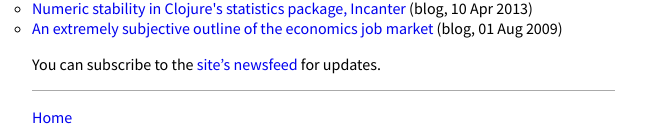
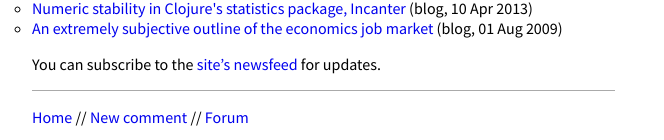
Before and after one commit to mmkuang/grayclhn.github.io, a Jekyll site: the page built from index.md, in a window 1280 px wide. Shown: the part 1752-1892 px from the top of the page, without its empty margins (0-664 px from the left). Built offline with Jekyll 4.4.1, drawn with Linux system fonts in a browser that asks for light colours; Markdown is read by kramdown in place of the engine named in the settings.

Commit message:
[#1] Add links to GitHub issues for commenting
This commit adds two links to each page, a "new comment" link that
opens a new issue on GitHub, and a "forum" link that takes people to
the GitHub issue tracker. We'll see if this is a smart approach to
commenting or not. (Probably not.)

Closes #1

```diff
--- a/_layouts/blog.html
+++ b/_layouts/blog.html
@@ -19,7 +19,11 @@
 
 	{% include cc.html %}
 
-	<p><a href="/">Home</a></p>
+	<p>
+	  <a href="/">Home</a> //
+	  <a href="https://github.com/grayclhn/grayclhn.github.io/issues/new">New comment</a> //
+	  <a href="https://github.com/grayclhn/grayclhn.github.io/issues">Forum</a>
+	</p>
       </section>
     </div>
   </body>
--- a/_layouts/default.html
+++ b/_layouts/default.html
@@ -13,7 +13,11 @@
 	<hr>
 	{{ content }}
 	<hr>
-	<a href="/">Home</a>
+	<p>
+	  <a href="/">Home</a> //
+	  <a href="https://github.com/grayclhn/grayclhn.github.io/issues/new">New comment</a> //
+	  <a href="https://github.com/grayclhn/grayclhn.github.io/issues">Forum</a>
+	</p>
       </section>
     </div>
   </body>
--- a/_layouts/front.html
+++ b/_layouts/front.html
@@ -14,7 +14,11 @@
 	<hr>
 	{{ content }}
 	<hr>
-	<a href="/">Home</a>
+	<p>
+	  <a href="/">Home</a> //
+	  <a href="https://github.com/grayclhn/grayclhn.github.io/issues/new">New comment</a> //
+	  <a href="https://github.com/grayclhn/grayclhn.github.io/issues">Forum</a>
+	</p>
       </section>
     </div>
   </body>
```
Also changed, not shown: _layouts/graph.html (+5 -2 lines).
